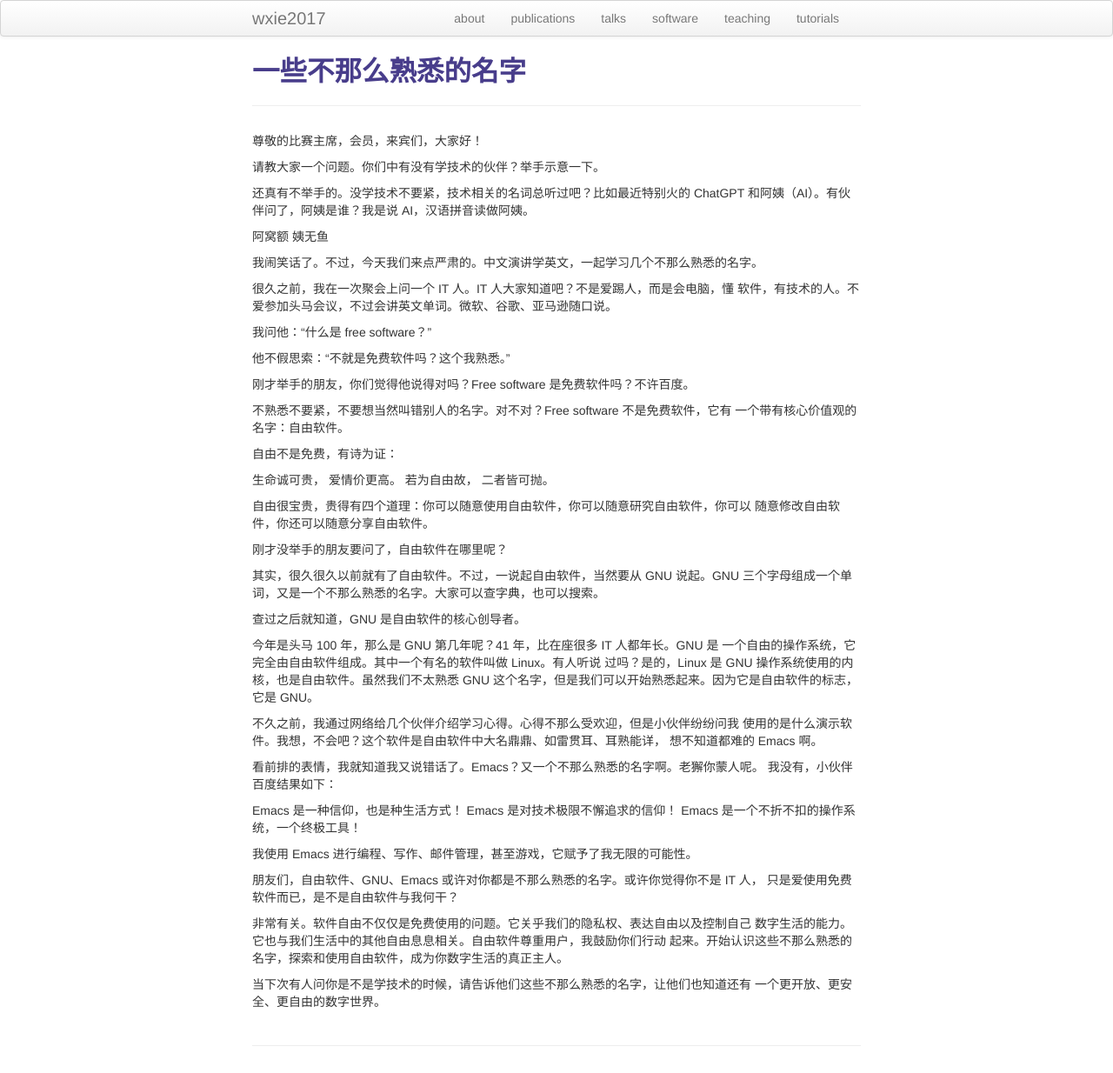
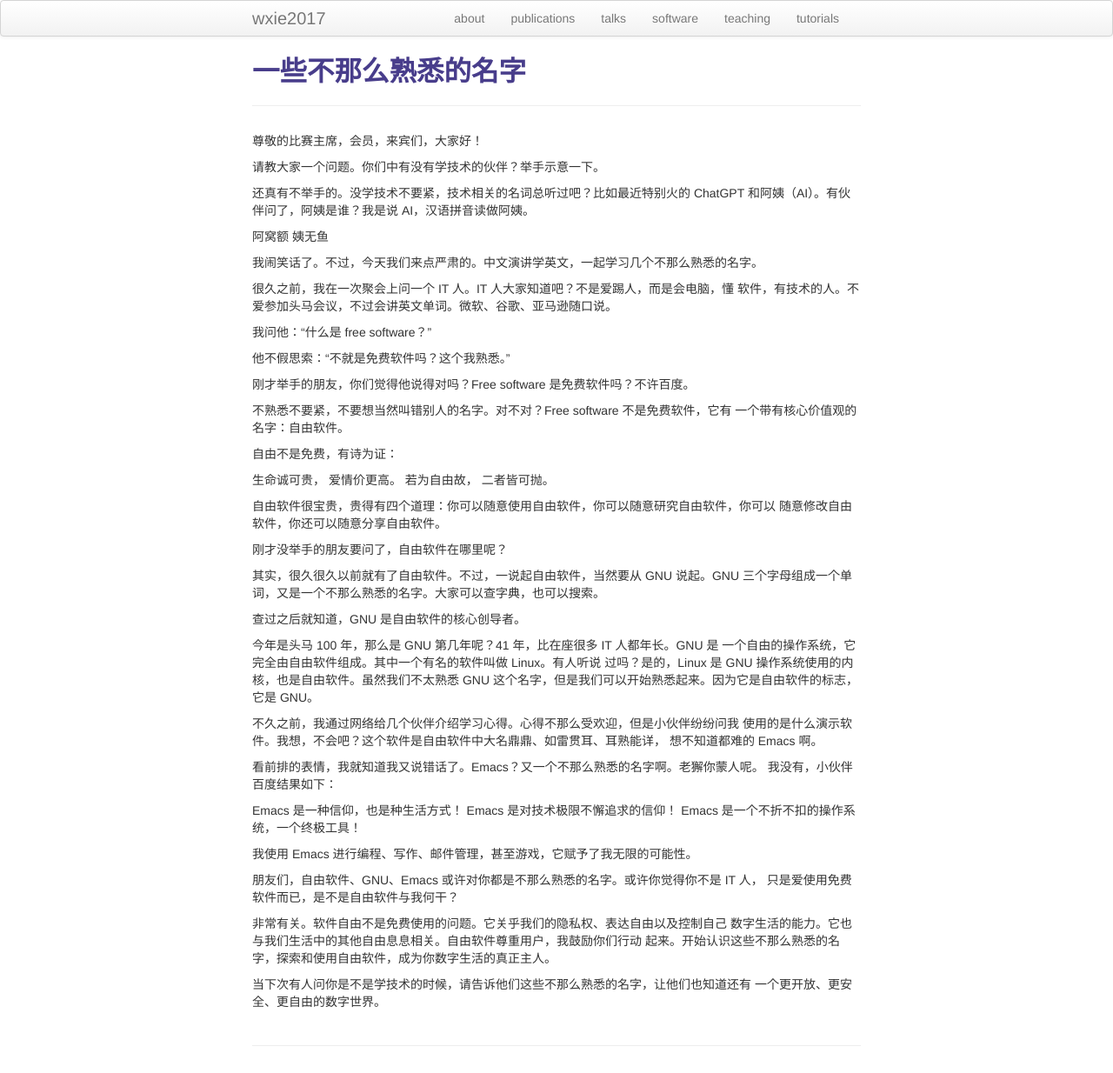
Before and after one commit to wxie2017/wxie2017.github.io, a Jekyll site: the page built from pages/speech/some-unfamiliar-names.md, in a window 1280 px wide. Shown: the whole page at 87% size. Built offline with Jekyll 4.4.1, drawn with Linux system fonts in a browser that asks for light colours.

Commit message:
a little modification

```diff
--- a/pages/speech/some-unfamiliar-names.md
+++ b/pages/speech/some-unfamiliar-names.md
@@ -36,7 +36,7 @@ description: This is a speech I prepare for Yu-Life club Chinese contest.
 若为自由故，
 二者皆可抛。
 
-自由很宝贵，贵得有四个道理：你可以随意使用自由软件，你可以随意研究自由软件，你可以
+自由软件很宝贵，贵得有四个道理：你可以随意使用自由软件，你可以随意研究自由软件，你可以
 随意修改自由软件，你还可以随意分享自由软件。
 
 刚才没举手的朋友要问了，自由软件在哪里呢？
@@ -67,7 +67,7 @@ Emacs 是一个不折不扣的操作系统，一个终极工具！
 朋友们，自由软件、GNU、Emacs 或许对你都是不那么熟悉的名字。或许你觉得你不是 IT 人，
 只是爱使用免费软件而已，是不是自由软件与我何干？
 
-非常有关。软件自由不仅仅是免费使用的问题。它关乎我们的隐私权、表达自由以及控制自己
+非常有关。软件自由不是免费使用的问题。它关乎我们的隐私权、表达自由以及控制自己
 数字生活的能力。它也与我们生活中的其他自由息息相关。自由软件尊重用户，我鼓励你们行动
 起来。开始认识这些不那么熟悉的名字，探索和使用自由软件，成为你数字生活的真正主人。
 
```
